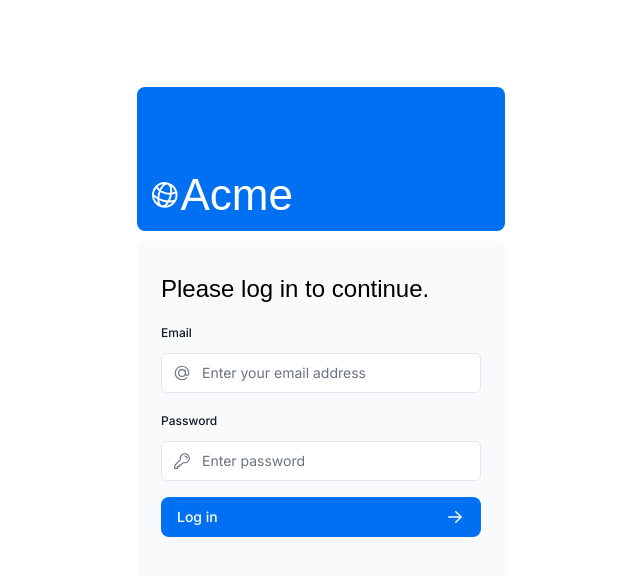
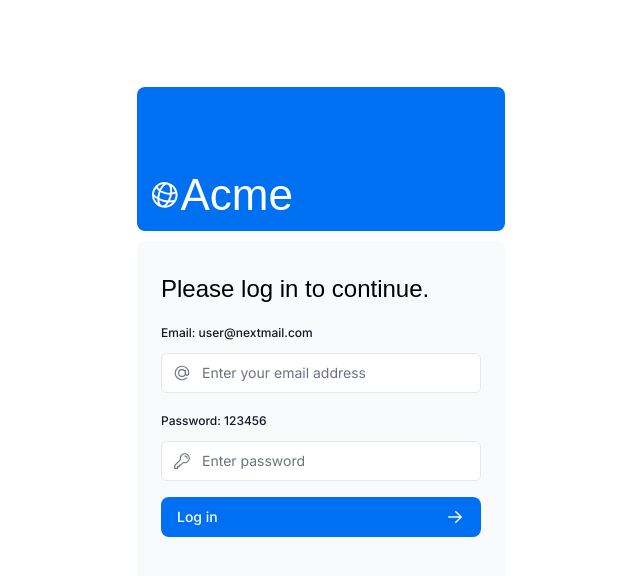
Before and after one commit to denis-tsariov/nextjs-tutorial, a Next.js app: page /login in a window 1280 px wide. Shown: the top 576 px of the page, without its empty margins (319-959 px from the left). Built offline with nearby package versions, Linux system fonts and the light colour scheme; a web font is replaced by a local one.

Commit message:
update login form

```diff
--- a/app/ui/login-form.tsx
+++ b/app/ui/login-form.tsx
@@ -25,7 +25,7 @@
               className="mb-3 mt-5 block text-xs font-medium text-gray-900"
               htmlFor="email"
             >
-              Email
+              Email: user@nextmail.com
             </label>
             <div className="relative">
               <input
@@ -44,7 +44,7 @@
               className="mb-3 mt-5 block text-xs font-medium text-gray-900"
               htmlFor="password"
             >
-              Password
+              Password: 123456
             </label>
             <div className="relative">
               <input
```
